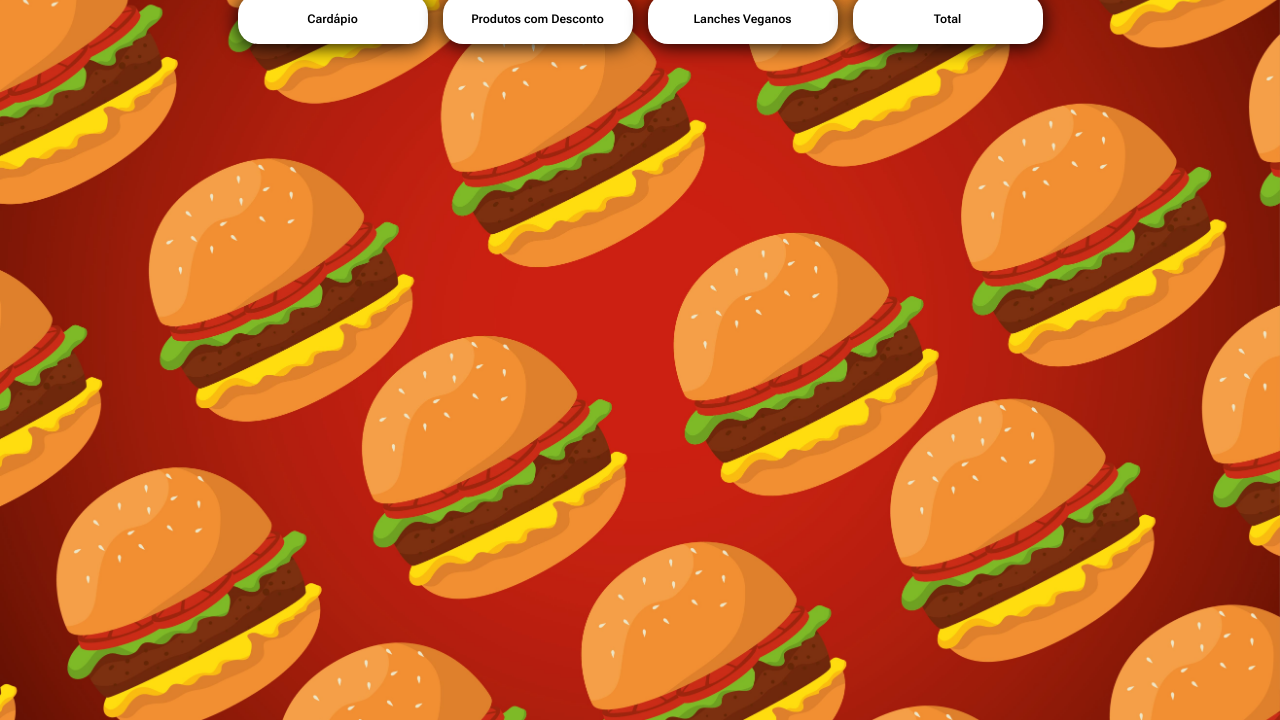
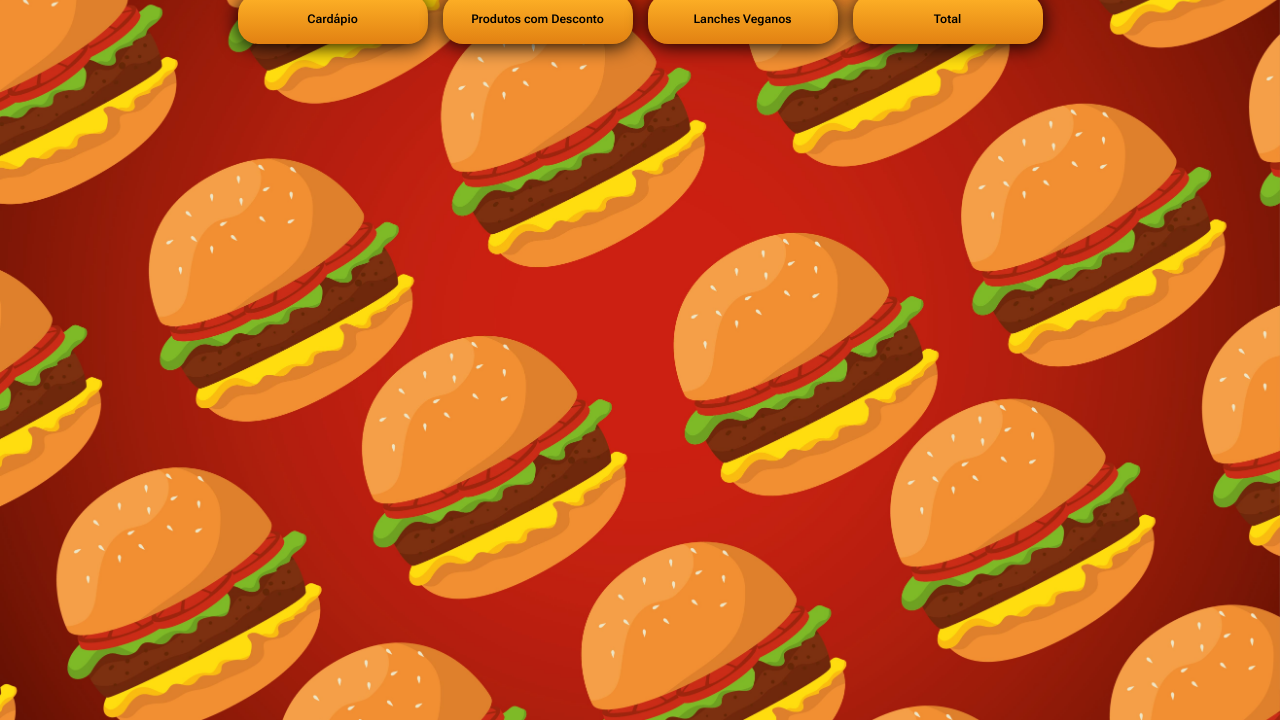
Before and after one commit to Filipeelopess98/Projeto---Hamburgueria, a plain HTML site: page index.html in a window 1280 px wide. Shown: the part 80-800 px from the top of the page. Drawn offline with Linux system fonts and the light colour scheme.

Commit message:
updates css 12/01

```diff
--- a/styles.css
+++ b/styles.css
@@ -56,7 +56,7 @@ h1 span {
 
 
 button {
-    background-color: #ffffff;
+    background-image: linear-gradient(#ffb327, #e28112);
     box-shadow: 2px 2px 2px 2px #05050500;
     border: none;
     border-radius: 20px;
```
